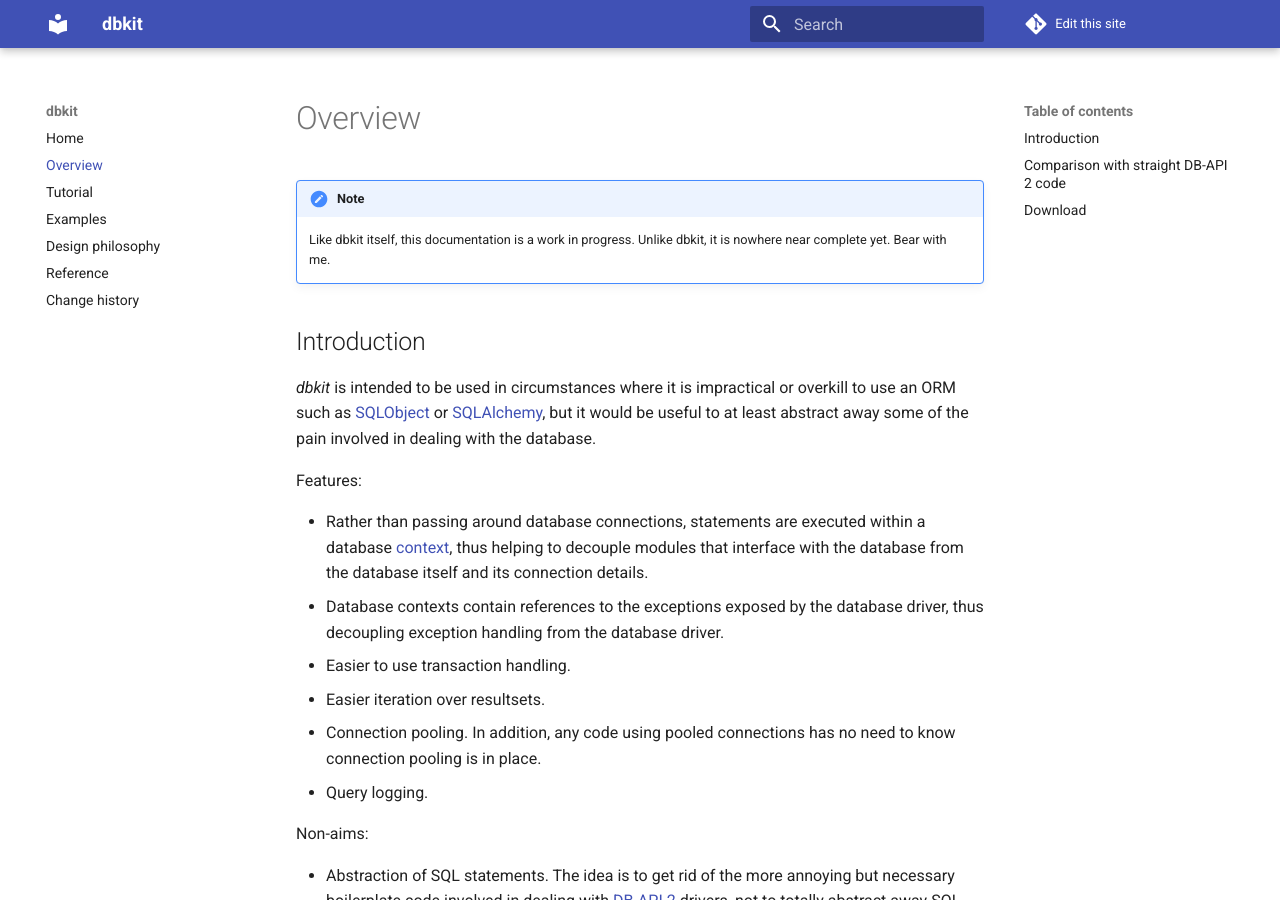
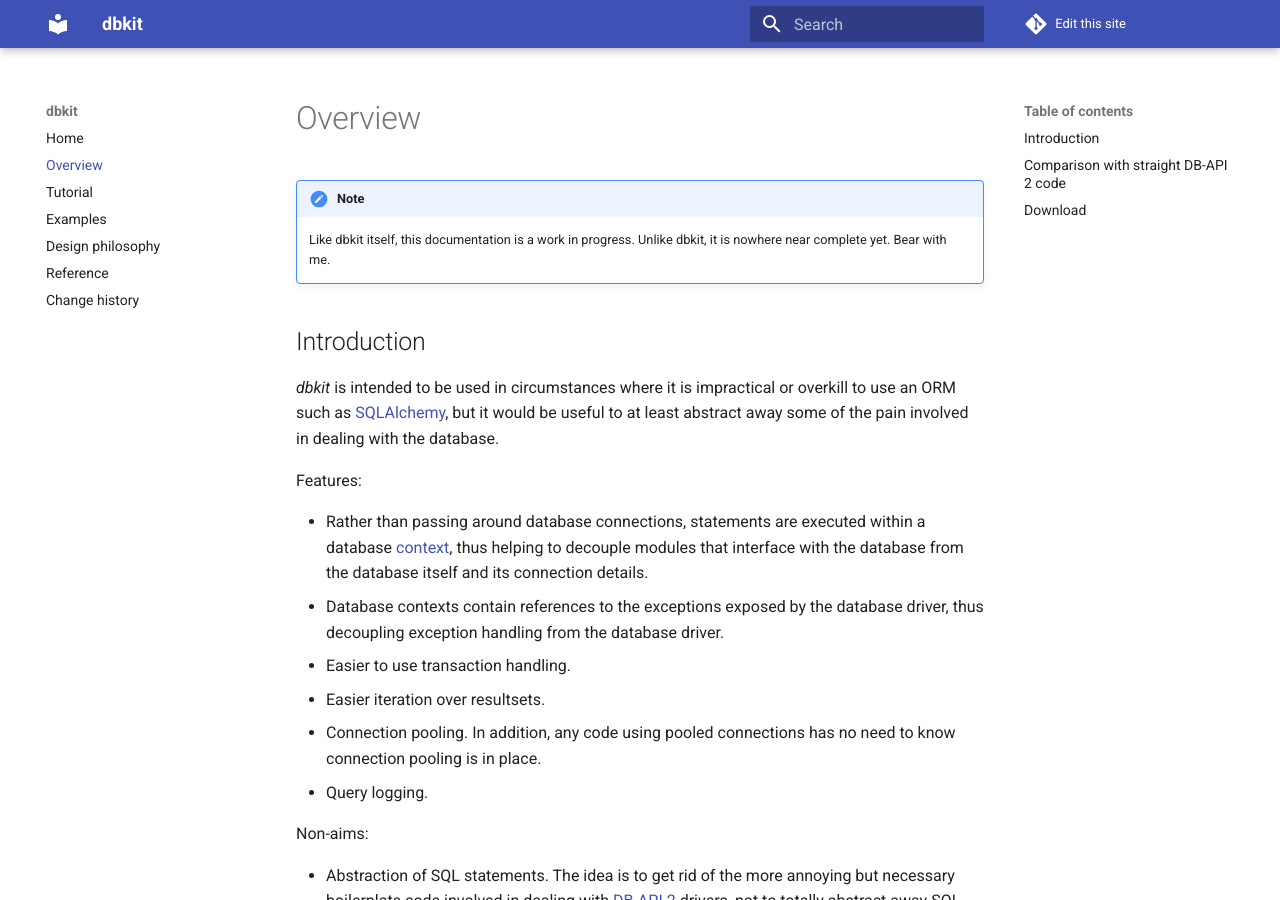
Before and after one commit to kgaughan/dbkit, an MkDocs documentation site: the page built from docs/overview.md, in a window 1280 px wide and 900 px high. Built offline with MkDocs 1.6.1 and Material for MkDocs 9.7.7, drawn with Linux system fonts in a browser that asks for light colours; comment, search, counter and statistics services are not loaded.

Commit message:
Prep v0.3.0 (#40)

```diff
--- a/dbkit/__init__.py
+++ b/dbkit/__init__.py
@@ -2,8 +2,8 @@
 **dbkit** is a simple high-level database abstraction library for use on top of
 DB-API 2 compatible database driver modules. It is intended to be used in
 circumstances where it would be impractical or overkill to use an ORM such as
-SQLAlchemy or SQLObject, but would be useful to abstract away much of the
-boilerplate involved in dealing with DB-API 2 compatible database drivers.
+SQLAlchemy, but would be useful to abstract away much of the boilerplate
+involved in dealing with DB-API 2 compatible database drivers.
 """
 
 from __future__ import print_function
@@ -37,7 +37,7 @@ __all__ = (
     "TupleFactory",
 )
 
-__version__ = "0.2.5"
+__version__ = "0.3.0"
 
 
 # DB-API 2 exceptions exposed by all drivers.
--- a/docs/overview.md
+++ b/docs/overview.md
@@ -7,11 +7,9 @@
 ## Introduction
 
 *dbkit* is intended to be used in circumstances where it is impractical or
-overkill to use an ORM such as [SQLObject] or [SQLAlchemy], but it would be
-useful to at least abstract away some of the pain involved in dealing with the
-database.
+overkill to use an ORM such as [SQLAlchemy], but it would be useful to at least
+abstract away some of the pain involved in dealing with the database.
 
-[SQLObject]: http://sqlobject.org/
 [SQLAlchemy]: http://sqlalchemy.org/
 
 Features:
@@ -32,9 +30,8 @@ Features:
 Non-aims:
 
 -   Abstraction of SQL statements. The idea is to get rid of the more
-    annoying but necessary boilerplate code involved in dealing with
-    [DB-API 2] drivers, not to
-    totally abstract away SQL itself.
+    annoying but necessary boilerplate code involved in dealing with [DB-API 2]
+    drivers, not to totally abstract away SQL itself.
 
 [context]: http://docs.python.org/library/contextlib.html
 
--- a/pyproject.toml
+++ b/pyproject.toml
@@ -7,6 +7,7 @@ name = "dbkit"
 dynamic = ["version"]
 description = "DB-API made easier"
 readme = "README.rst"
+requires-python = ">= 3.8"
 license = "MIT"
 authors = [
     { name = "Keith Gaughan", email = "k@stereochro.me" },
```
Also changed, not shown: docs/changelog.md (+7 -0 lines), README.rst.
